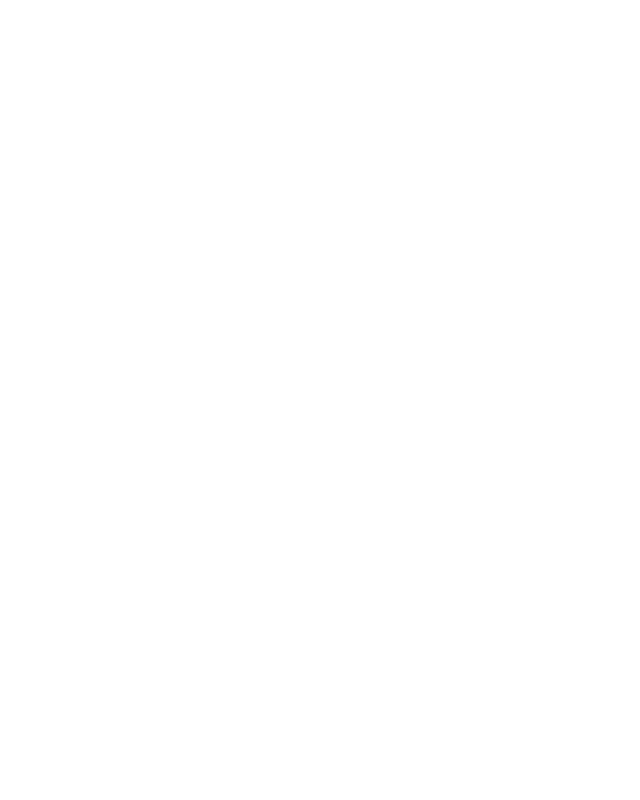
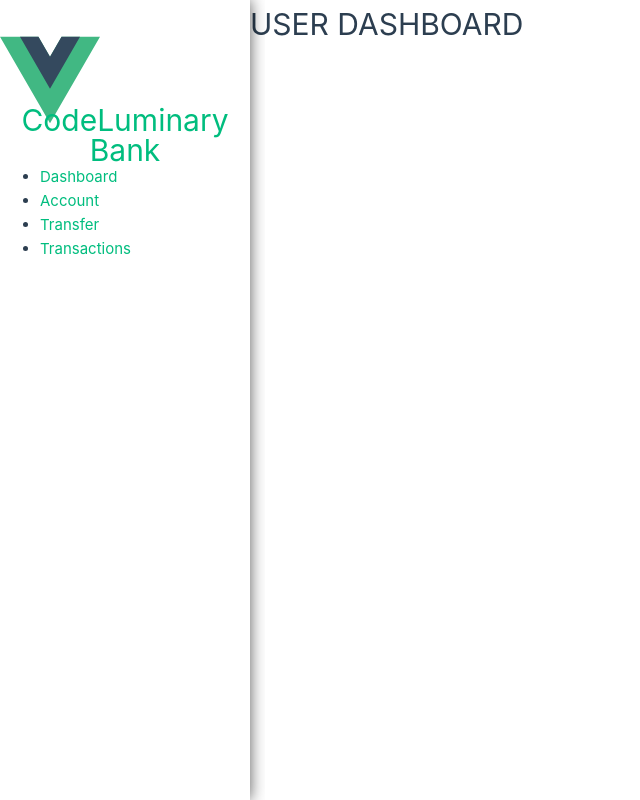
Before and after one commit to CodeLuminary/banking-application-using-nodejs-microservice, a Vue app in the folder app_frontend/frontend/: page /dashboard/1 in a window 1280 px wide. Before the commit this address had no page. Shown: the whole page, without its empty margins (0-640 px from the left). Built offline with nearby package versions, Linux system fonts and the light colour scheme.

Commit message:
Project updated

```diff
--- a/app_frontend/frontend/src/App.vue
+++ b/app_frontend/frontend/src/App.vue
@@ -15,14 +15,6 @@
   @import '@/css/constant.css';
 
   *{box-sizing: border-box;}
-
-  #app {
-    max-width: 1280px;
-    margin: 0 auto;
-    padding: 2rem;
-
-    font-weight: normal;
-  }
 
   header {
     line-height: 1.5;
@@ -78,12 +70,6 @@
       place-items: center;
     }
 
-    #app {
-      display: grid;
-      grid-template-columns: 1fr 1fr;
-      padding: 0 2rem;
-    }
-
     header {
       display: flex;
       place-items: center;
--- a/app_frontend/frontend/src/components/RegisteredUsers.vue
+++ b/app_frontend/frontend/src/components/RegisteredUsers.vue
@@ -4,7 +4,8 @@
  const banking = useBankingStore();
 
  function GotoDashboard(id){
-     location.href = "dashboard?d=" + id
+     location.href = "dashboard/" + id
+     //router.push(`/dashboard/${2}`)
  }
 </script>
 <template>
--- /dev/null
+++ b/app_frontend/frontend/src/components/UserDashboard.vue
@@ -0,0 +1,5 @@
+<template>
+    <div>
+        <h1>USER DASHBOARD</h1>
+    </div>
+</template>
--- a/app_frontend/frontend/src/views/Dashboard.vue
+++ b/app_frontend/frontend/src/views/Dashboard.vue
@@ -1,11 +1,12 @@
 <script setup>
   import Sidebar from '@/components/sidebar.vue';
+  //alert(this.$route.params.id)
 </script>
 <template>
   <div class="dashboard">
     <Sidebar />
-    <div>
-      <h1>Yes</h1>
+    <div class="content">
+      <RouterView />
     </div>
   </div>
 </template>
@@ -14,6 +15,19 @@
 @media (min-width: 1024px) {
   .dashboard {
     min-height: 100vh;
+    width: 100%;
+  }
+  #app{
+    width: 100% !important;
+    padding: 0px !important
+  }
+  .content{
+    width: calc(100% - var(--sidebar-width));
+    margin-left: var(--sidebar-width)
+  }
+  body{
+    margin: 0px !important;
+    padding: 0px !important;
   }
 }
 </style>
--- a/app_frontend/frontend/src/views/HomeView.vue
+++ b/app_frontend/frontend/src/views/HomeView.vue
@@ -14,3 +14,20 @@
   </header>
     <Users/>
 </template>
+
+<style scoped>
+  #app {
+    max-width: 1280px;
+    margin: 0 auto;
+    padding: 2rem;
+
+    font-weight: normal;
+  }
+  @media only screen and (min-width: 1024px){
+    #app {
+      display: grid;
+      grid-template-columns: 1fr 1fr;
+      padding: 0 2rem;
+    }
+  }
+</style>
```
Also changed, not shown: app_frontend/frontend/src/router/index.js (+8 -2 lines).
